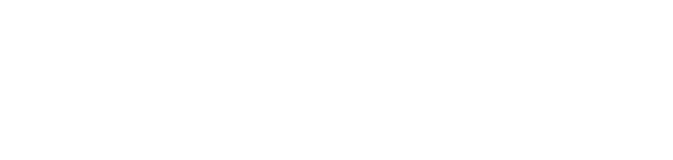
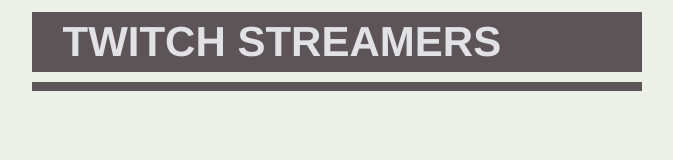
Before and after one commit to arpitgo4/Twitch-TV, a React app: page / in a window 1280 px wide. Shown: the whole page, without its empty margins (303-976 px from the left). Built offline with nearby package versions, Linux system fonts and the light colour scheme.

Commit message:
header and footer comps added

```diff
--- a/src/components/App.component.js
+++ b/src/components/App.component.js
@@ -1,11 +1,25 @@
 import React from 'react';
+
+import Header from './Header.component';
+import Footer from './Footer.component';
 
 export default class App extends React.Component {
 
 	render() {
 		return (
 			<div className="container-fluid">
-
+				<div className="center-block">
+					<div className="row">
+						<div className="col-xs-6 col-xs-offset-3">
+							<Header />
+						</div>
+					</div>
+					<div className="row">
+						<div className="col-xs-6 col-xs-offset-3">
+							<Footer />
+						</div>
+					</div>
+				</div>
 			</div>
 		);
 	}
--- /dev/null
+++ b/src/components/Footer.component.js
@@ -0,0 +1,13 @@
+import React from 'react';
+
+export default class Footer extends React.Component {
+
+	render() {
+		return (
+			<div className="footer">
+				<p>&nbsp;</p>
+			</div>
+		);
+	}
+
+}
--- a/src/components/Header.component.js
+++ b/src/components/Header.component.js
@@ -4,10 +4,8 @@
 
 	render() {
 		return (
-			<div className="center-block row">
-				<div className="col-xs-6 col-xs-offset-3">
-
-				</div>
+			<div className="heading">
+				<p className="heading-text">Twitch Streamers</p>
 			</div>
 		);
 	}
--- a/src/style.scss
+++ b/src/style.scss
@@ -16,4 +16,24 @@
 
 html, body, #react-app {
 	height: 100%;
+	background-color: $body-background-color;
 }
+
+.heading {
+	background-color: $app-background-color;
+	color: $header-text-color;
+	text-transform: uppercase;
+	font-weight: 700;
+	font-size: 3em;
+	margin-top: 1%;
+}
+
+.heading-text {
+	margin-left: 5%;
+	margin-top: 2%;
+}
+
+.footer {
+	height: 9px;
+	background-color: $app-background-color;
+}
```
